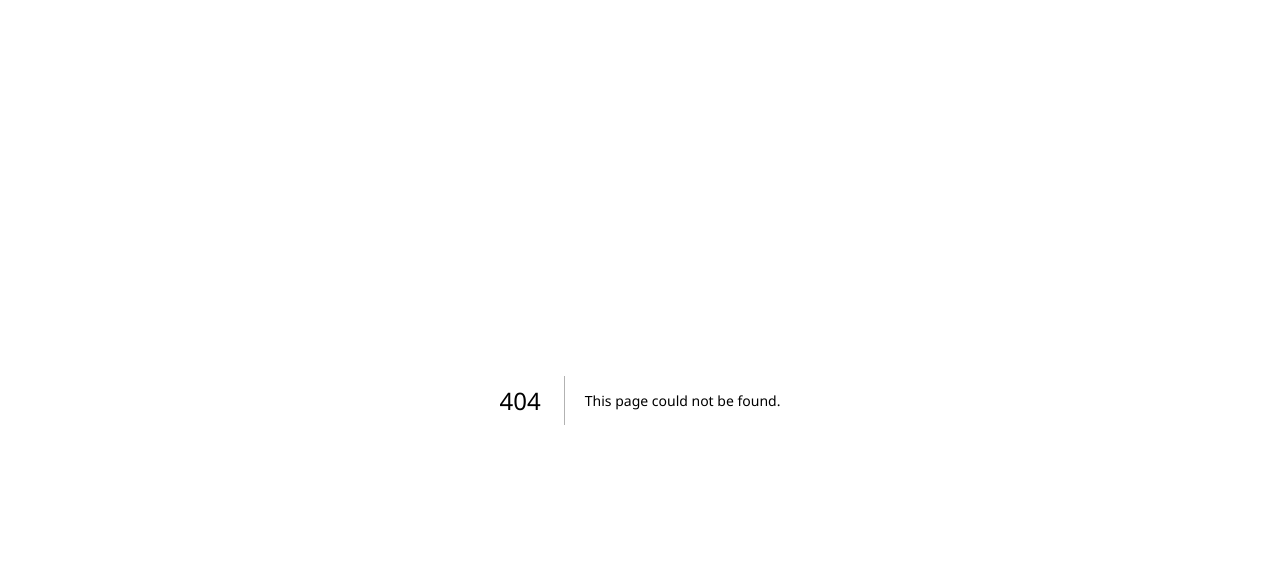
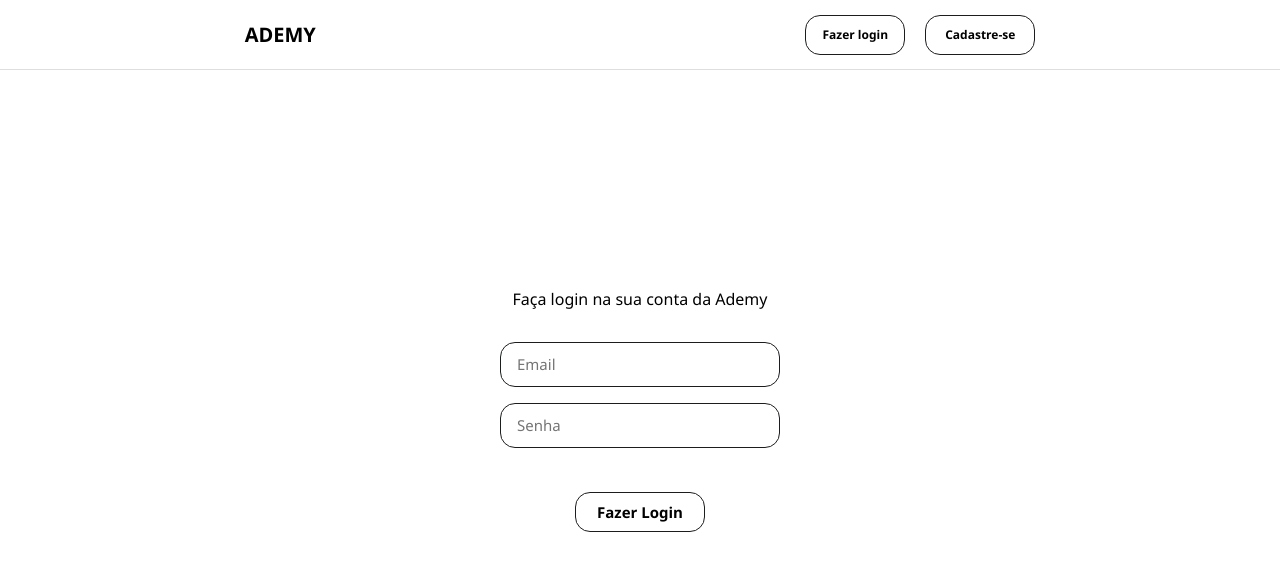
Before and after one commit to rafaelfreire09/ademy, a Next.js app: page /login in a window 1280 px wide. Before the commit this address had no page. Shown: the top 570 px of the page. Built offline with nearby package versions, Linux system fonts and the light colour scheme.

Commit message:
refactor: :truck: change in page name and view Auth for Login

```diff
--- a/src/components/layout/Header/index.tsx
+++ b/src/components/layout/Header/index.tsx
@@ -33,7 +33,7 @@ export default function Header() {
   };
 
   const handleClickOnLogin = () => {
-    router.push('/auth');
+    router.push('/login');
   };
 
   const handleClickOnSignIn = () => {
--- a/src/components/views/Login/index.tsx
+++ b/src/components/views/LogIn/index.tsx
@@ -7,7 +7,7 @@ import { useAuth } from 'hooks/useAuth';
 
 import Button from 'components/shared/Button';
 
-export default function Login() {
+export default function LogInView() {
   const auth = useAuth();
   const router = useRouter();
 
@@ -71,7 +71,7 @@ export default function Login() {
       <S.ButtonSection>
         <Button
           label="Fazer Login"
-          width="120"
+          width="130"
           onClick={handleLogin}
           submit={true}
         />
--- a/src/components/views/SignIn/index.tsx
+++ b/src/components/views/SignIn/index.tsx
@@ -6,7 +6,7 @@ import { useAuth } from 'hooks/useAuth';
 import Button from '../../shared/Button';
 import { useRouter } from 'next/navigation';
 
-export default function AuthView() {
+export default function SignInView() {
   const auth = useAuth();
   const router = useRouter();
 
--- a/src/pages/auth.tsx
+++ b/src/pages/login.tsx
@@ -1,13 +1,13 @@
 import HeadNext from "components/infra/HeadNext";
 import Header from "components/layout/Header";
-import AuthView from "components/views/SignIn";
+import LogInView from "components/views/LogIn";
 
-export default function Auth() {
+export default function Login() {
   return (
     <>
       <HeadNext />
       <Header />
-      <AuthView />
+      <LogInView />
     </>
   );
 }
```
Also changed, not shown: src/components/views/LogIn/styles.ts (renamed from src/components/views/Login/styles.ts).
